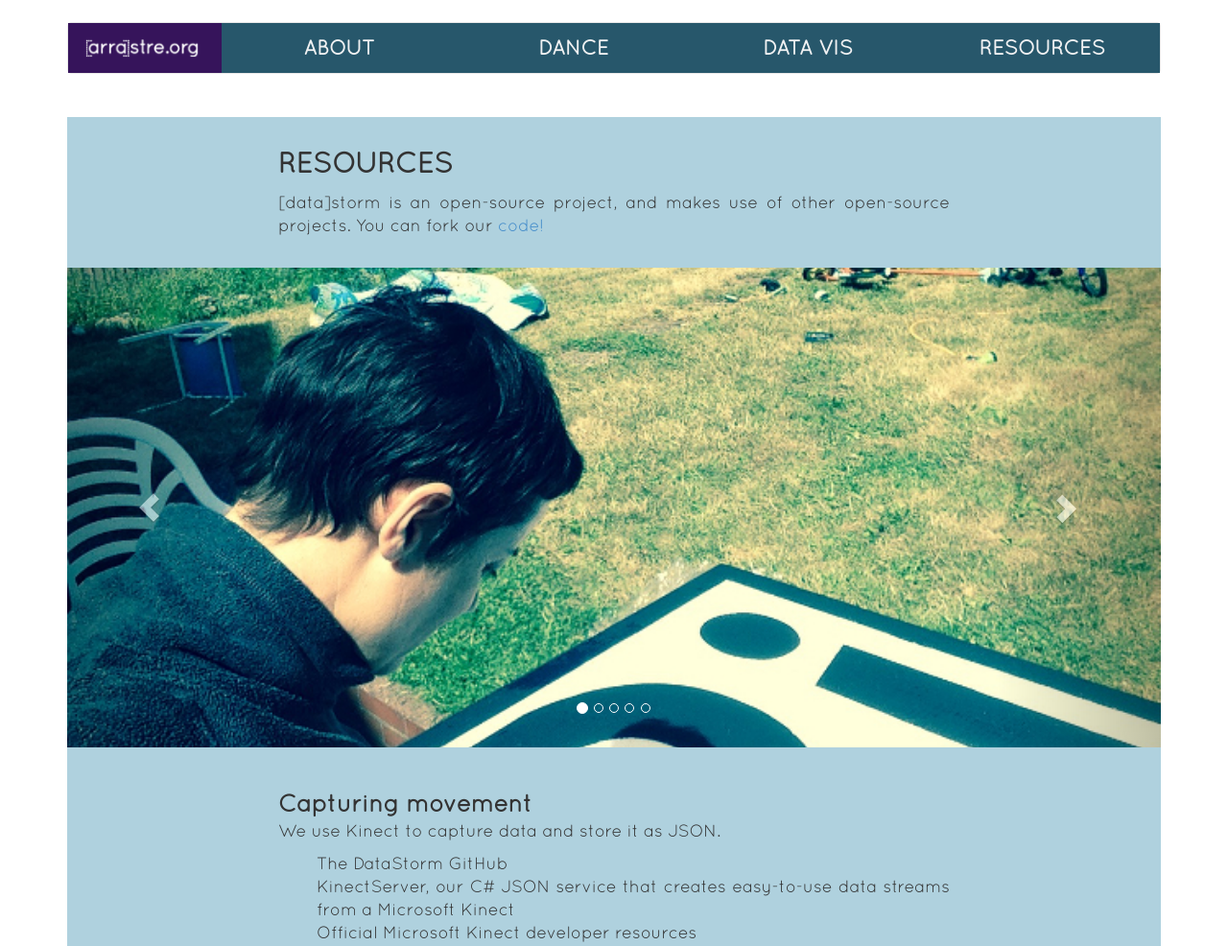
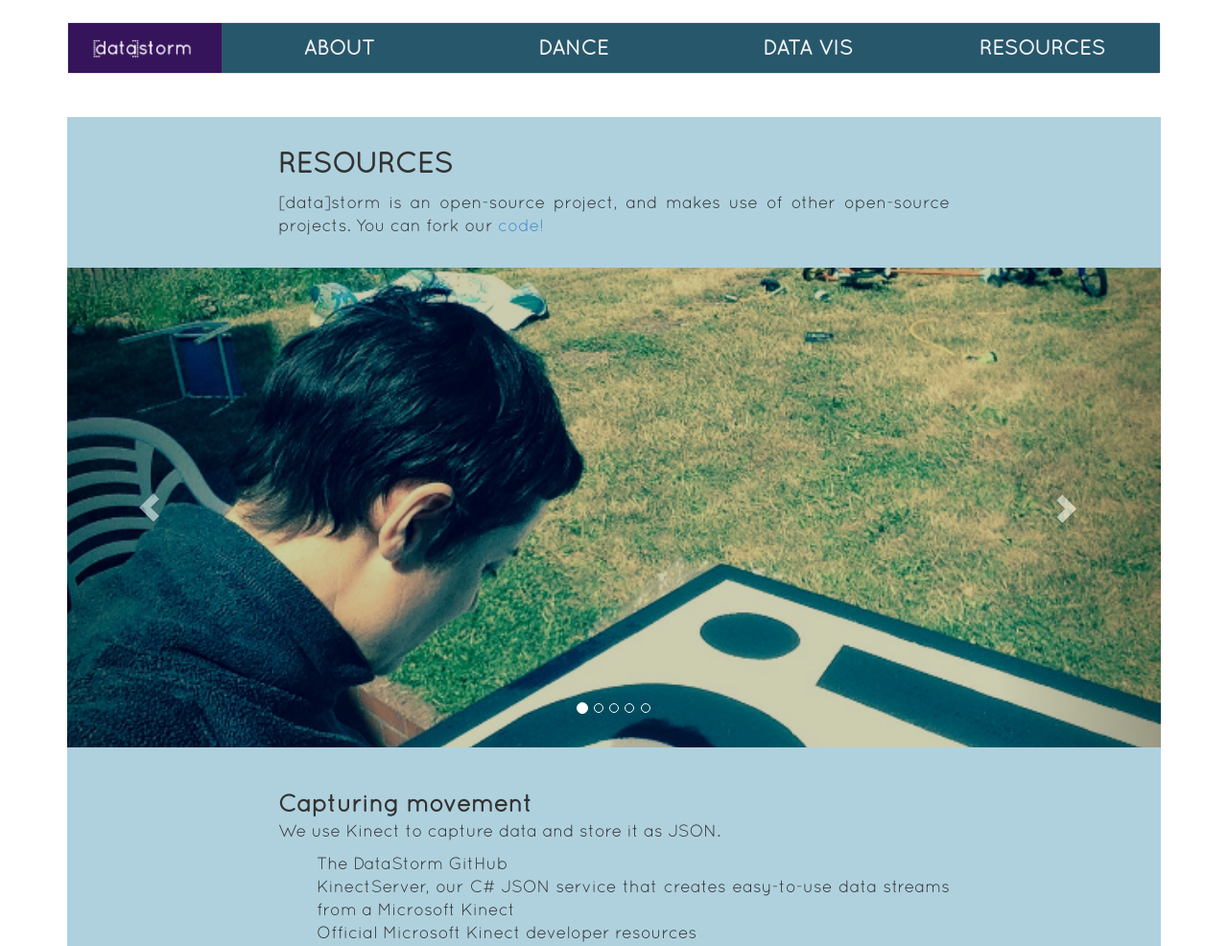
Before and after one commit to readysaltedcode/datastorm, a web app: file website/resources.html in a window 1280 px wide. Shown: the top 986 px of the page at 96% size. Run offline with its HTML, style and script files only (its server is not run), Linux system fonts and the light colour scheme.

Commit message:
Added logo and favicon, updated css on carousels to make it easier to read text

```diff
--- a/website/css/less/main.less
+++ b/website/css/less/main.less
@@ -219,6 +219,14 @@
   top: 5%;
   margin-right: 5%;
 }
+.opacity-layer {
+  background-color: #000;
+  position: absolute;
+  top: 0;
+  left: 0;
+  width: 100%;
+  height: 100%;
+}
 #homeCarousel {
   .first-slide{ background: url('../img/home1.jpg') ; }
   .second-slide{ background: url('../img/home2.jpg') ; }
@@ -228,6 +236,7 @@
     background-repeat: no-repeat;
     height: 500px;
   }
+  .opacity-layer { opacity: 0.6; }
 }
 #resourcesCarousel {
   .first-slide{ background: url('../img/resources1.jpg') ; }
@@ -241,6 +250,7 @@
     background-repeat: no-repeat;
     height: 500px;
   }
+  .opacity-layer { opacity: 0.2; }
 }
 
 
--- a/website/css/main.css
+++ b/website/css/main.css
@@ -232,6 +232,14 @@
   top: 5%;
   margin-right: 5%;
 }
+.opacity-layer {
+  background-color: #000;
+  position: absolute;
+  top: 0;
+  left: 0;
+  width: 100%;
+  height: 100%;
+}
 #homeCarousel .first-slide {
   background: url('../img/home1.jpg');
 }
@@ -244,6 +252,9 @@
   background-size: cover;
   background-repeat: no-repeat;
   height: 500px;
+}
+#homeCarousel .opacity-layer {
+  opacity: 0.6;
 }
 #resourcesCarousel .first-slide {
   background: url('../img/resources1.jpg');
@@ -269,6 +280,9 @@
   background-size: cover;
   background-repeat: no-repeat;
   height: 500px;
+}
+#resourcesCarousel .opacity-layer {
+  opacity: 0.2;
 }
 /* ########## DATA VIS ########## */
 .data-vis-header {
--- a/website/resources.html
+++ b/website/resources.html
@@ -85,11 +85,21 @@
                       <li data-target="#resourcesCarousel" data-slide-to="4"></li>
                     </ol>
                     <div class="carousel-inner" role="listbox">
-                      <div class="item first-slide active"></div>
-                      <div class="item second-slide"></div>
-                      <div class="item third-slide"></div>
-                      <div class="item fourth-slide"></div>
-                      <div class="item fifth-slide"></div>
+                      <div class="item first-slide active">
+                        <div class="opacity-layer"></div>
+                      </div>
+                      <div class="item second-slide">
+                        <div class="opacity-layer"></div>
+                      </div>
+                      <div class="item third-slide">
+                        <div class="opacity-layer"></div>
+                      </div>
+                      <div class="item fourth-slide">
+                        <div class="opacity-layer"></div>
+                      </div>
+                      <div class="item fifth-slide">
+                        <div class="opacity-layer"></div>
+                      </div>
                     </div>
                     <a class="left carousel-control" href="#resourcesCarousel" role="button" data-slide="prev">
                       <span class="glyphicon glyphicon-chevron-left" aria-hidden="true"></span>
```
Also changed, not shown: website/index.html (+6 -2 lines), website/favicon.ico (added), website/img/datastorm_logo_Large.png (added), website/img/logo.png.
